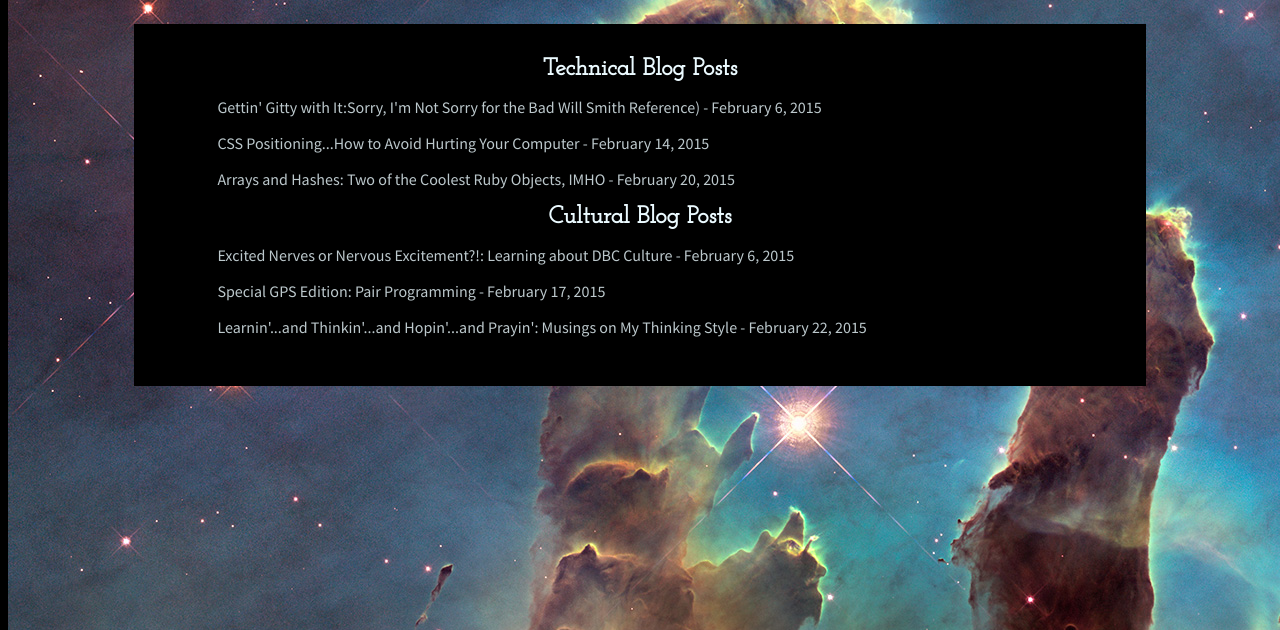
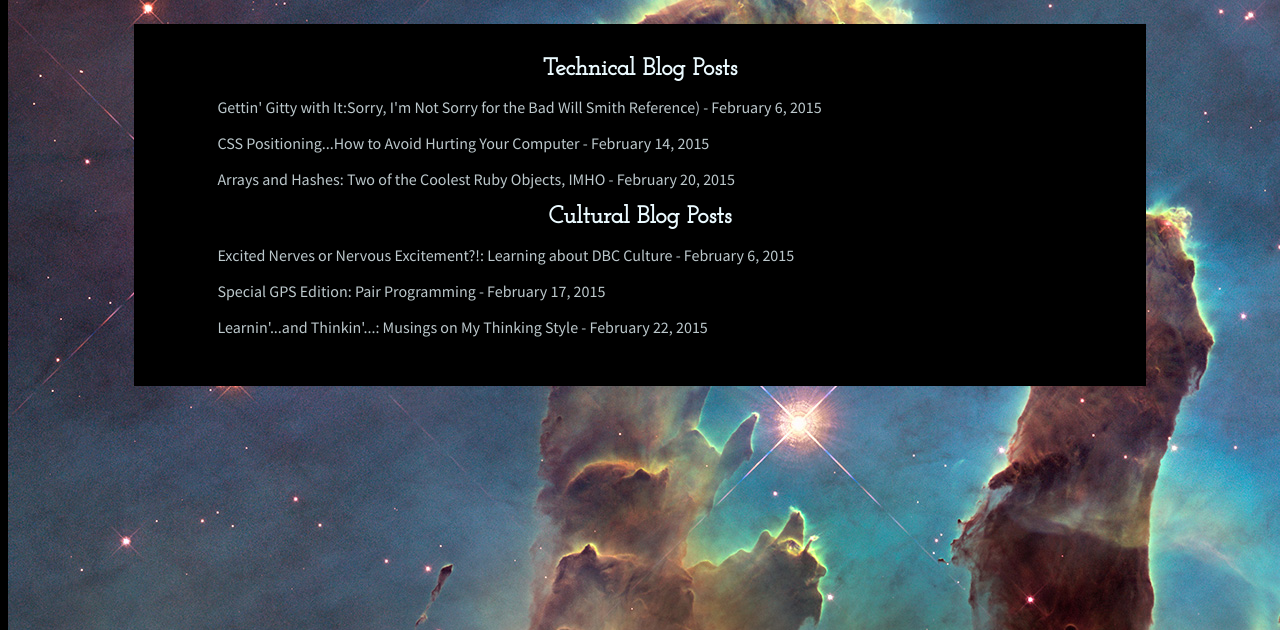
Before and after one commit to cjhaddad/old_personal_site, a plain HTML site: page blog/blog_directory.html in a window 1280 px wide. Shown: the part 184-814 px from the top of the page. Drawn offline with Linux system fonts and the light colour scheme.

Commit message:
updated c3 blog title

```diff
--- a/blog/blog_directory.html
+++ b/blog/blog_directory.html
@@ -43,7 +43,7 @@
         <a href="http://cjhaddad.github.io/blog/gps1-2.html">Special GPS Edition: Pair Programming - February 17, 2015 </a>
       </p>
       <p>
-        <a href="http://cjhaddad.github.io/blog/c3-thinking-style.html">Learnin'...and Thinkin'...and Hopin'...and Prayin': Musings on My Thinking Style - February 22, 2015 </a>
+        <a href="http://cjhaddad.github.io/blog/c3-thinking-style.html">Learnin'...and Thinkin'...: Musings on My Thinking Style - February 22, 2015 </a>
       </p>
     </section>
     <footer>
```
Also changed, not shown: blog/c3-thinking-style.html (+1 -1 lines).
